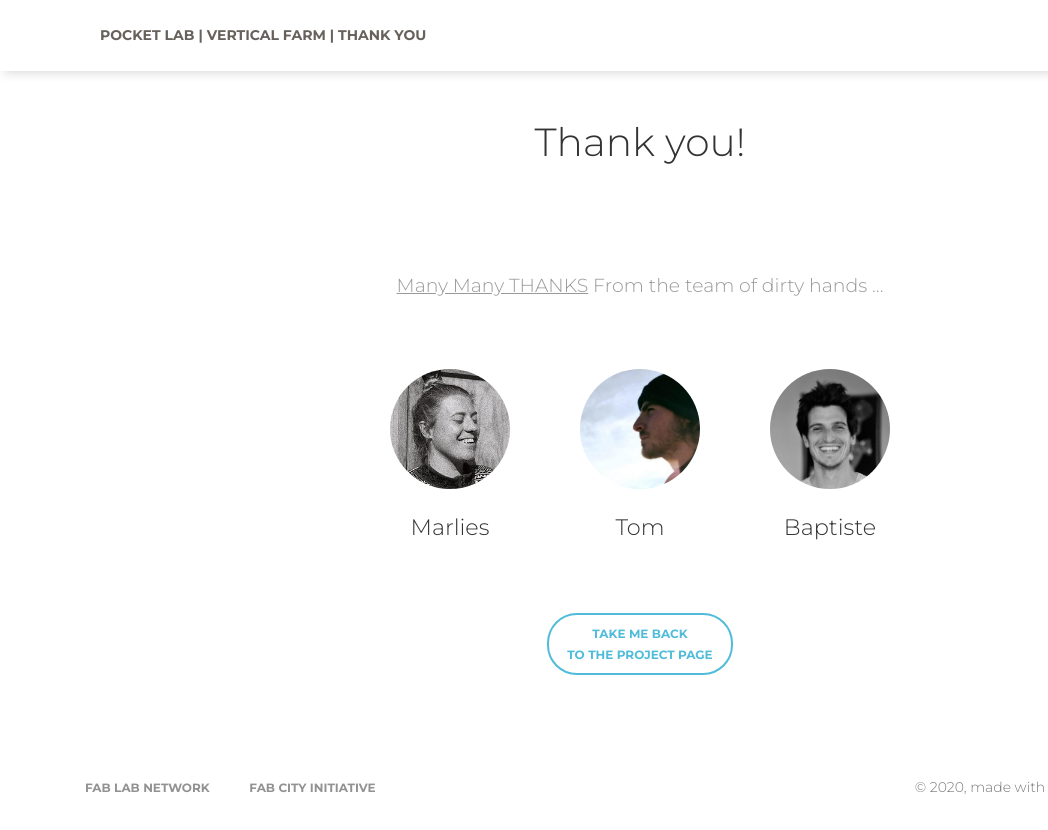
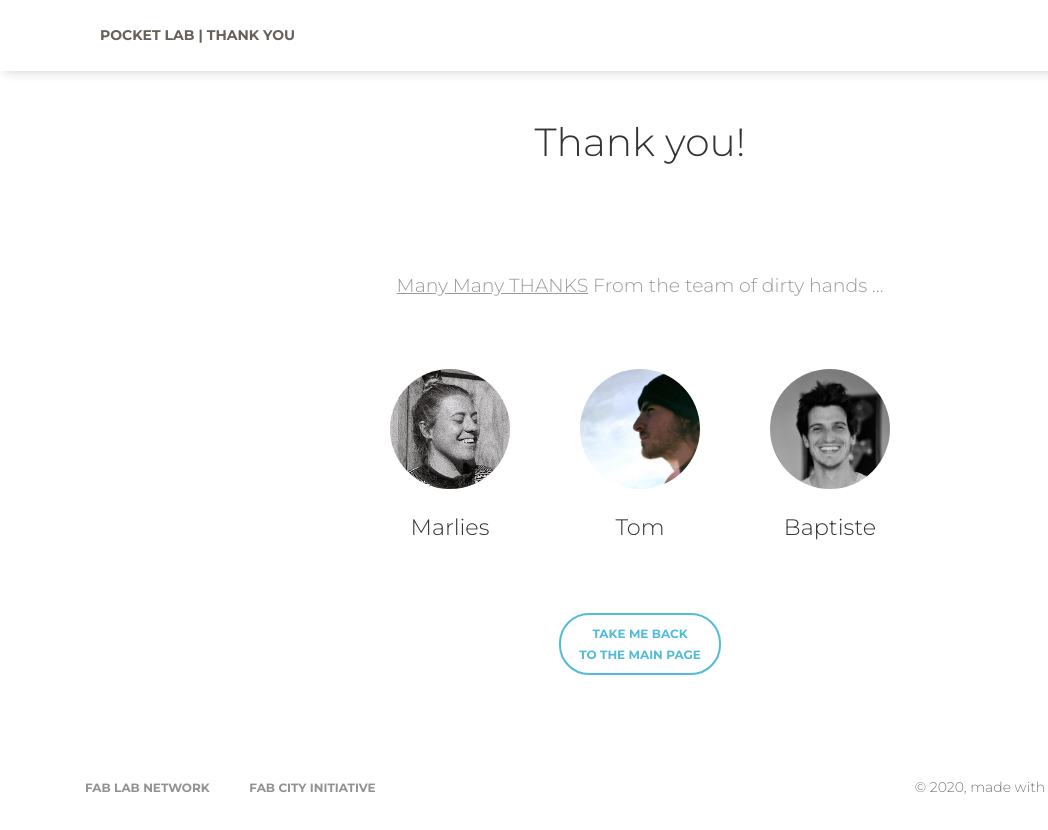
Before and after one commit to pocketlabakld/pocketlabakld.github.io, a plain HTML site: page thankyou.html in a window 1280 px wide. Shown: the full height of the page, 0-1048 px from the left. Drawn offline with Linux system fonts and the light colour scheme.

Commit message:
renamed the thankyou page

```diff
--- a/project_verticalfarm_thankyou.html
+++ b/thankyou.html
@@ -28,7 +28,7 @@
 	<nav class="navbar navbar-expand-lg fixed-top navbar-default" color-on-scroll="300">
 		<div class="container">
 			<div class="navbar-translate">
-					<a href = project_verticalfarm.html class="navbar-brand" >Pocket Lab | Vertical Farm | Thank you</a>
+					<a href = index.html class="navbar-brand" >Pocket Lab | Thank you</a>
 				<button class="navbar-toggler navbar-toggler-right navbar-burger" type="button" data-toggle="collapse" data-target="#navbarToggler" aria-controls="navbarTogglerDemo02" aria-expanded="false" aria-label="Toggle navigation">
 					<span class="navbar-toggler-bar"></span>
 					<span class="navbar-toggler-bar"></span>
@@ -131,7 +131,7 @@
 			</div>
 		</div>
 		<br>
-		<a href="project_verticalfarm.html" class="btn btn-outline-info btn-round"></i> Take me Back<br> to the project page </a>
+		<a href="index.html" class="btn btn-outline-info btn-round"></i> Take me Back<br> to the main page </a>
 	</div>
 </div>
 
```
